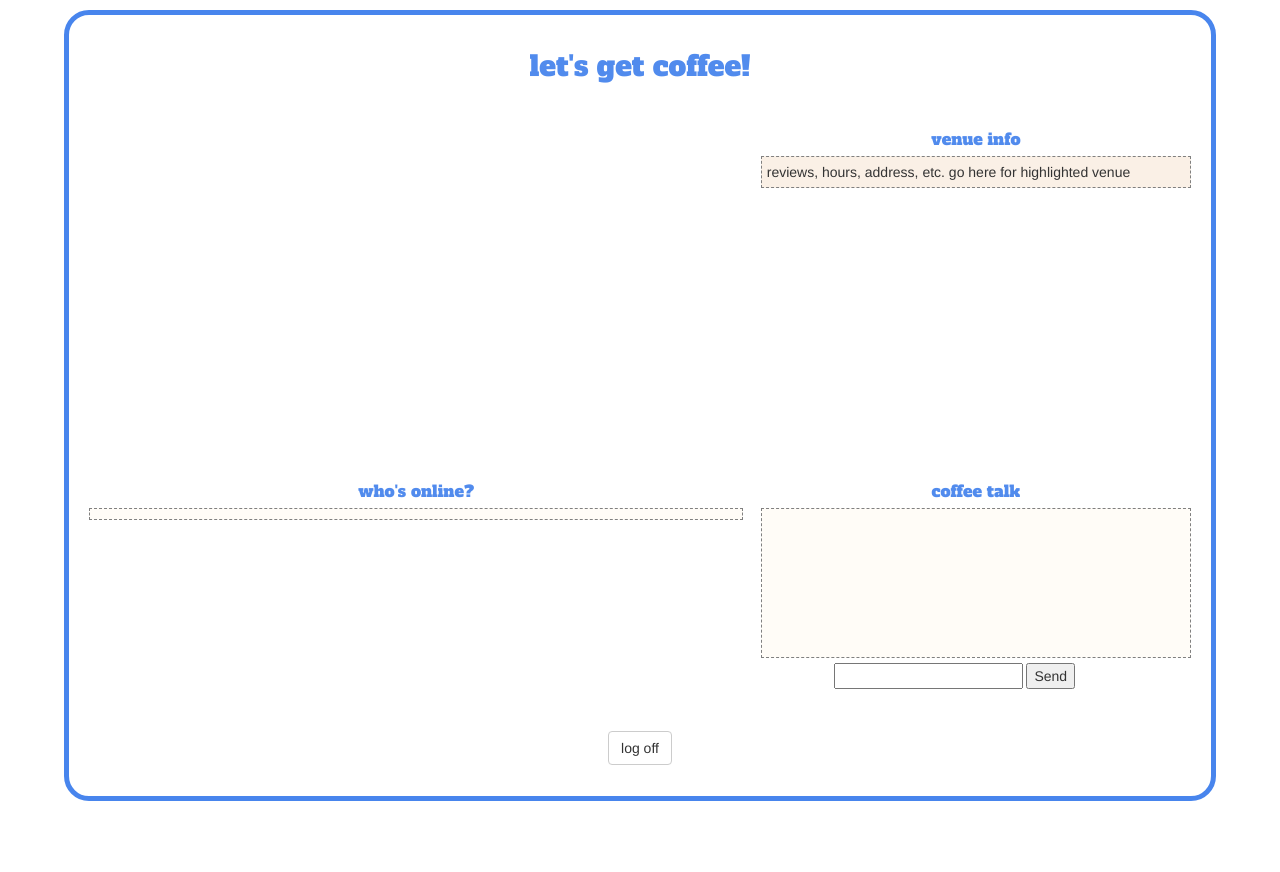
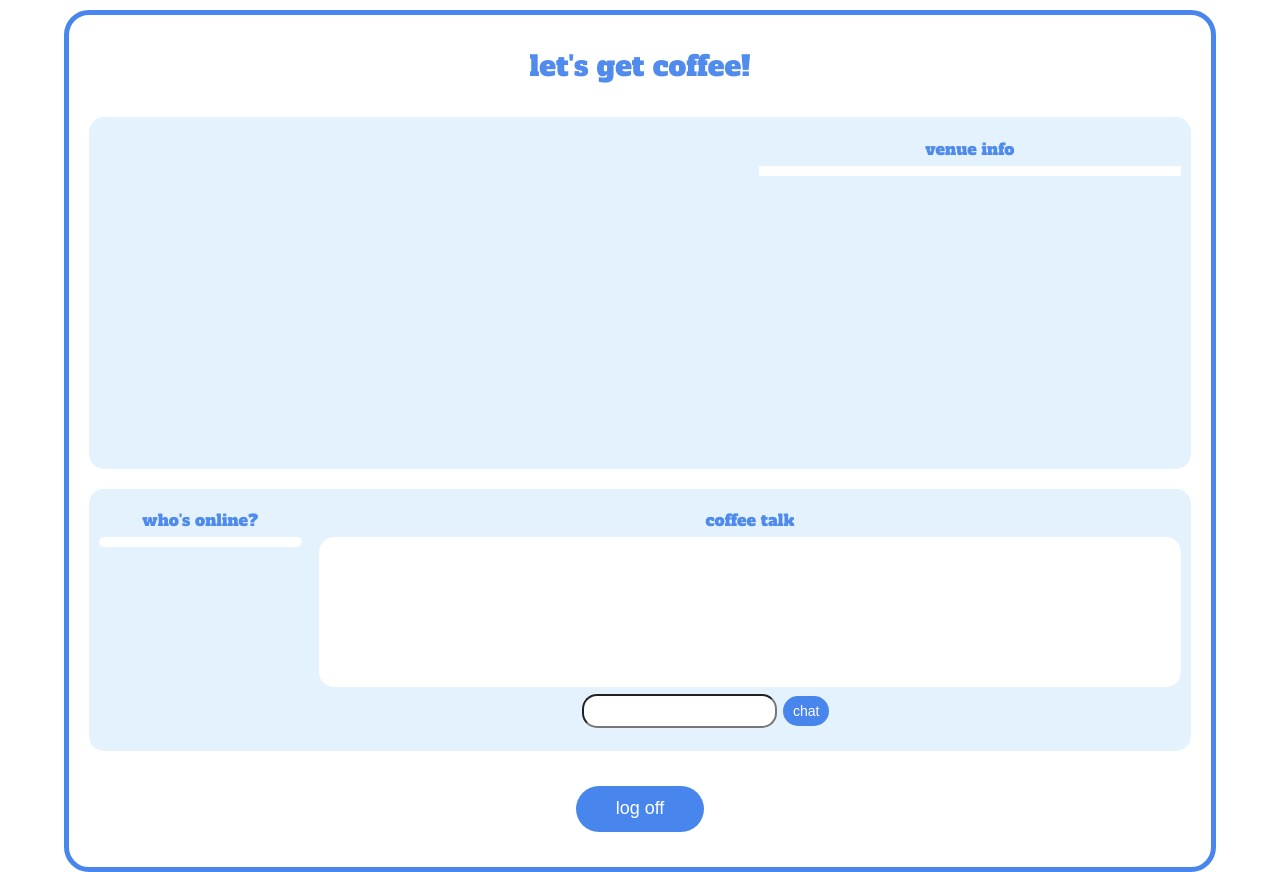
Before and after one commit to scottnyerges/coffee, a website: page public/results.html in a window 1280 px wide. Before the commit the page ends 801 px from the top, so only its background shows below. Drawn offline with nearby package versions, Linux system fonts and the light colour scheme; some packages are replaced by stand-ins of ours; no server answers.

Commit message:
more styling changes; adds new script to results.js

```diff
--- a/public/assets/css/style.css
+++ b/public/assets/css/style.css
@@ -29,11 +29,30 @@
 
 .section {
   clear: both;
-  padding: 10px;/*
+/*  padding: 10px;/**/
   margin: 10px;*/
 /*  border-width: 1px;
   border-style: dashed;
   border-color: gray;*/
+}
+
+#sectionStyle {
+/*  background-color: #e3f2fd;*/
+  padding: 10px;
+  border-width: 0.5px;
+  border-style: solid;
+  border-color: #e3f2fd;
+  border-radius: 15px;
+  margin-bottom: 10px;
+}
+
+#sectionStyle2 {
+  background-color: #e3f2fd;
+  padding: 10px;
+/*  border-width: 0.5px;
+  border-style: solid;
+  border-color: gray;*/
+  border-radius: 15px;
 }
 
 /*  COLUMN SETUP  */
@@ -42,12 +61,12 @@
   display: block;
   float:left;
   margin: 1% 0 1% 1.6%;
-/*  border-width: 1px;
-  border-style: solid;
-  border-color: black;*/
-/*  background-color: lightgray;*/
+
 }
+
 .col:first-child { margin-left: 0; }
+
+
 
 /*  GROUPING  */
 .group:before,
@@ -93,8 +112,23 @@
     border-radius: 25px;
     padding: 10px 40px;
     font-family: 'Oswald', sans-serif;
+}
 
+.chatbutton {
+  background-color: #4885ed;
+    border: none;
+    color: white;
+    text-align: center;
+    text-decoration: none;
+    display: inline-block;
+    font-size: 14px;
+    margin: 4px 2px;
+    cursor: pointer;
+    border-radius: 25px;
+    padding: 5px 10px;
+    font-family: 'Oswald', sans-serif;
 }
+
 
 form {
     font-family: 'Oswald', sans-serif;
@@ -192,7 +226,7 @@ form {
   margin-bottom: 10px;
 /*  margin-right: auto;
   margin-left: auto;*/
-  max-width: 95%;
+  max-width: 100%;
   min-height: 300px;
 }
 
@@ -203,17 +237,21 @@ form {
   margin-left: auto;*/
   width: 100%;
 
+
 }
 
 #chat-messages {
   height: 150px;
   overflow: auto;
-  background-color: #fffcf7;
+/*  background-color: #fffcf7;
       border-width: 1px;
   border-style: dashed;
-  border-color: gray;
+  border-color: gray;*/
   padding: 5px;
-
+  background-color: #ffffff;
+  font-family: verdana;
+  font-size: 14px;
+      border-radius: 15px;
 }
 
 #chat-bar {
@@ -223,24 +261,46 @@ form {
   max-width: 90%;
   text-align: center;
   margin-top: 5px;
+
+}
+
+#chat-input {
+/*    background-color: #fffcf7;
+      border-width: 1px;
+  border-style: dashed;
+  border-color: gray;*/
+  padding: 5px;
+  background-color: #ffffff;
+      border-radius: 15px;
+
+
 }
 
 #reviewsBox {
-  background-color: linen;
-        border-width: 1px;
+
+/*        border-width: 0.5px;
   border-style: dashed;
-  border-color: gray;
+  border-color: gray;*/
   padding: 5px;
+  background-color: #ffffff;
+    font-family: verdana;
+  font-size: 18px;
+
+
 }
 
 #users-online {
-  background-color: linen;
+/*  background-color: linen;
   font-size: 14px;
     background-color: #fffcf7;
       border-width: 1px;
   border-style: dashed;
-  border-color: gray;
+  border-color: gray;*/
   padding: 5px;
+  background-color: #ffffff;
+    font-family: verdana;
+  font-size: 14px;
+    border-radius: 15px;
 }
 
 .player1 {
@@ -248,6 +308,6 @@ form {
 }
 
 .player0 {
-  color: #000;
-  background-color: #d3d3d3;
+  color: #000;/*
+  background-color: #d3d3d3;*/
 }
--- a/public/assets/js/results.js
+++ b/public/assets/js/results.js
@@ -116,7 +116,13 @@ $(document).ready(function() {
 	function callback(results, status){
 		if (status === google.maps.places.PlacesServiceStatus.OK) {
 			for (var i=0; i < 20; i++) {
-				createLetterMarkers(results[i]);
+				if (results[i].types.indexOf("bar") != -1 || results[i].types.indexOf("cafe") != -1) {
+                    createLetterMarkers(results[i]);
+                }
+                else {
+                    console.log("That wasnt a bar or cafe");
+                }
+
 			}
 		}
 	}
@@ -166,6 +172,11 @@ $(document).ready(function() {
 			else {
 				placeOpenNow = " Possibly, not sure";
 			}
+
+			$("#loc-name").text("Name: " + place.name);
+            $("#loc-address").text("Address: " + place.vicinity);
+            $("#loc-rating").text("Rating: " + place.rating);
+            $("#loc-open").text("Open Now: " + placeOpenNow);
 
 			// --- Defines what appears in the information bubble
 			infowindow.setContent("<h5 id='place-name'>" + place.name + "</h5><h7>" + place.vicinity + "<br>Open Now:  " + placeOpenNow + "</h7>");
--- a/public/results.html
+++ b/public/results.html
@@ -16,13 +16,13 @@
 		<!-- ONE CONTAINER TO BIND THEM ALL -->
 		<div class="container clearfix">
 
-			<div class="section group clearfix">
+			<div class="section group">
 				<div class="col span_5_of_5">
 					<div class="row" id="fontStyle">let's get coffee!</div>
 				</div>
 			</div>
 
-			<div class="section group">
+			<div class="section group" id="sectionStyle2">
 				<div class="col span_3_of_5">
 					<!-- <div class="row"><br> -->
 						<div id="map"></div>
@@ -31,26 +31,33 @@
 
 				<div class="col span_2_of_5">
 					<div id="fontStyle3">venue info</div>
-					<div id="reviewsBox">reviews, hours, address, etc. go here for highlighted venue</div>
+					<div id="reviewsBox"><div id="loc-name"></div>
+                        <div id="loc-address"></div>
+                        <div id="loc-rating"></div>
+                        <div id="loc-open"></div>
+                    </div>
 				</div>
 			</div>
 
 
-			<div class="section group">
-				<div class="col span_3_of_5">
+
+
+<div class="section group" id="sectionStyle2">
+
+				<div class="col span_1_of_5">
 					<div id="fontStyle3">who's online?</div>
 					<div id="users-online">
 						<!-- THIS SPACE LEFT BLANK -->
 					</div>
 				</div>
 
-				<div class="col span_2_of_5">
+				<div class="col span_4_of_5">
 					<div id="fontStyle3">coffee talk</div>
 					<div id="chat">
 						<div id="chat-messages"></div>
 						<div id="chat-bar">
 						<input id="chat-input" />
-						<button id="chat-send">Send</button>
+						<button class ="chatbutton" id="chat-send">chat</button>
 						</div>
 					</div>
 				</div>
@@ -59,10 +66,13 @@
 			<div class="section group">
 				<div class="col span_5_of_5">
 					<div class="row">
-					<button id="logoff" class="btn btn-default">log off</button>
+					<button id="logoff" class="button btn-default">log off</button>
 					</div>
 				</div>
 			</div>
+
+
+
 
 		<!-- CLOSE THE CONTAINER -->
 		</div>
```
Lines whose indentation alone changed are shown as unchanged.
